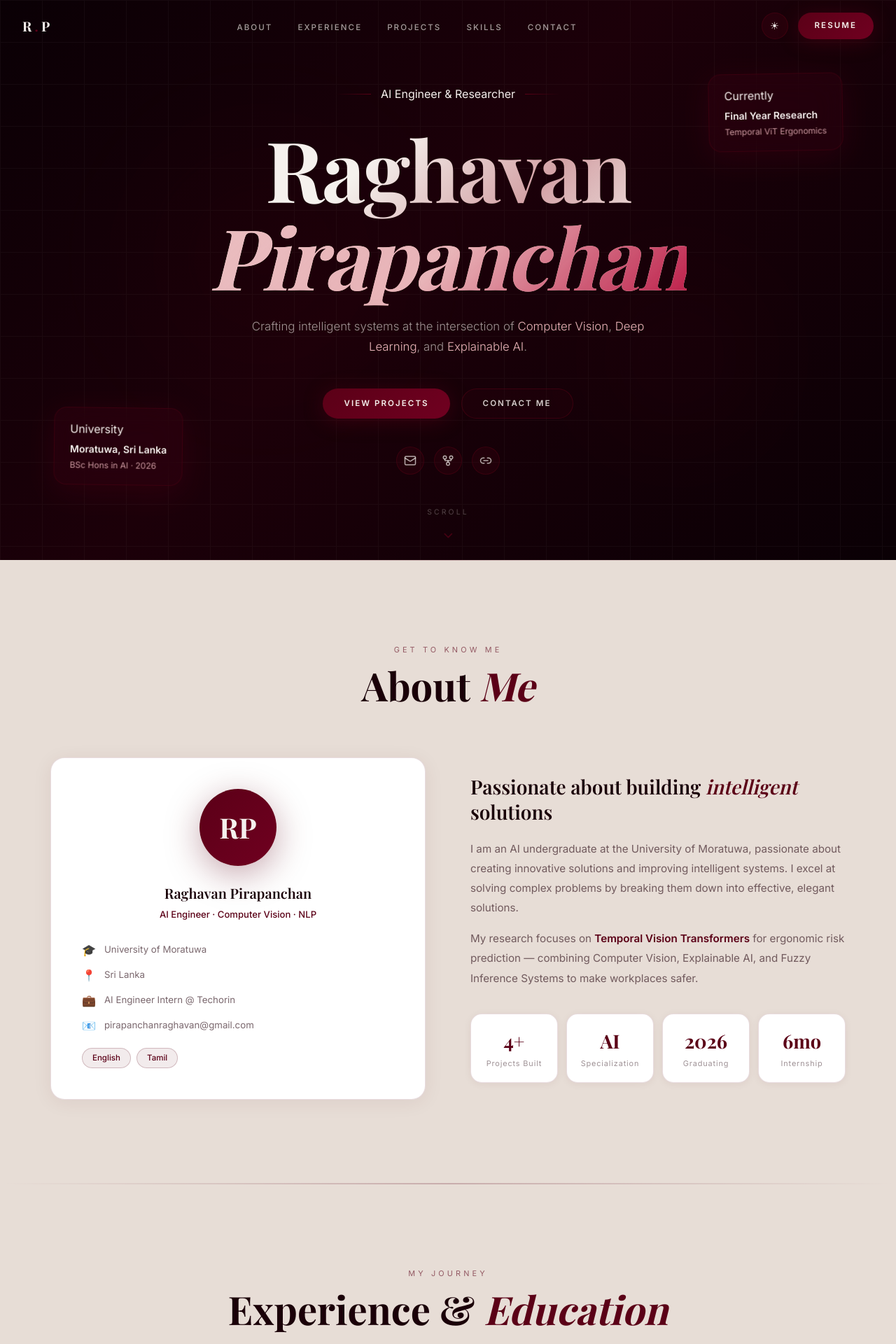
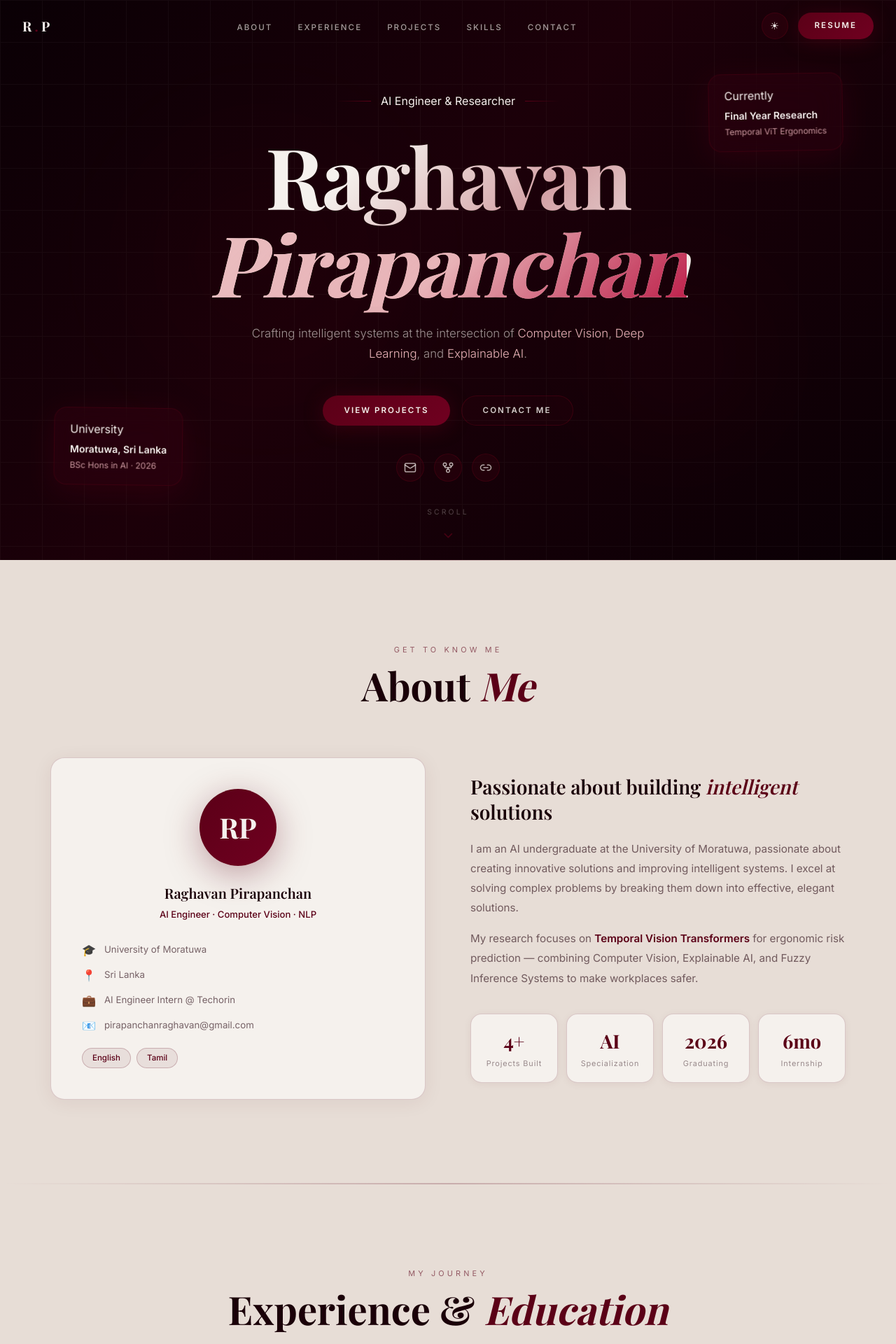
Before and after one commit to RPirapanchan/portfolio, a React (Vite) app: page / in a window 1280 px wide. Shown: the top 1920 px of the page at 70% size. Built offline with nearby package versions, Linux system fonts and the light colour scheme; a web font is replaced by a local one.

Commit message:
Cards: Soft Cream #F5F1ED + Hero bottom visibility fix

```diff
--- a/src/components/Hero.jsx
+++ b/src/components/Hero.jsx
@@ -15,7 +15,7 @@ export default function Hero() {
   const opacity = useTransform(scrollYProgress, [0, 0.6], [1, 0]);
 
   return (
-    <section id="home" ref={ref} style={{ position: 'relative', minHeight: '100vh', display: 'flex', alignItems: 'center', justifyContent: 'center', overflow: 'hidden', background: 'linear-gradient(135deg, #0a0005 0%, #1c0009 45%, #0a0005 100%)' }}>
+    <section id="home" ref={ref} style={{ position: 'relative', minHeight: '100vh', display: 'flex', alignItems: 'center', justifyContent: 'center', background: 'linear-gradient(135deg, #0a0005 0%, #1c0009 45%, #0a0005 100%)' }}>
 
       {/* Orbs */}
       <motion.div animate={{ scale: [1, 1.2, 1], opacity: [0.18, 0.30, 0.18] }} transition={{ duration: 8, repeat: Infinity, ease: 'easeInOut' }}
@@ -44,7 +44,7 @@ export default function Hero() {
       </motion.div>
 
       {/* Main content */}
-      <motion.div style={{ y, opacity, position: 'relative', zIndex: 10, textAlign: 'center', padding: '0 24px', maxWidth: 860, margin: '0 auto' }}>
+      <motion.div style={{ y, opacity, position: 'relative', zIndex: 10, textAlign: 'center', padding: '120px 24px 100px', maxWidth: 860, margin: '0 auto', width: '100%' }}>
 
         {/* Eyebrow */}
         <motion.div initial={{ opacity: 0, y: 20 }} animate={{ opacity: 1, y: 0 }} transition={{ duration: 0.8, delay: 0.2 }}
--- a/src/index.css
+++ b/src/index.css
@@ -115,7 +115,7 @@ body {
 
 /* ── Light cards (cream/beige sections) ──────── */
 .card-light {
-  background: #FFFFFF; border: 1px solid rgba(91,0,23,0.14);
+  background: #F5F1ED; border: 1px solid rgba(91,0,23,0.18);
   border-radius: 20px; box-shadow: 0 4px 28px rgba(91,0,23,0.07);
 }
 .card-beige {
@@ -133,7 +133,7 @@ body {
 /* ── Stat card (light) ───────────────────────── */
 .stat-card-light {
   text-align: center; padding: 18px 12px;
-  background: #FFFFFF; border: 1px solid rgba(91,0,23,0.14);
+  background: #F5F1ED; border: 1px solid rgba(91,0,23,0.18);
   border-radius: 16px; box-shadow: 0 2px 12px rgba(91,0,23,0.06);
 }
 .stat-value-light { font-family: 'Playfair Display', serif; font-size: 1.7rem; font-weight: 700; color: #5B0017; }
@@ -160,23 +160,23 @@ body {
   box-shadow: 0 2px 12px rgba(91,0,23,0.06);
 }
 .project-thumb:hover, .project-thumb.active {
-  background: #fff; border-color: rgba(91,0,23,0.35);
+  background: #ede6e0; border-color: rgba(91,0,23,0.40);
   transform: translateY(-4px); box-shadow: 0 12px 36px rgba(91,0,23,0.15);
 }
 
 /* ── Contact rows (beige section) ───────────── */
 .contact-row {
   display: flex; align-items: center; gap: 18px; padding: 18px 22px;
-  border-radius: 18px; background: #FFFFFF; border: 1px solid rgba(91,0,23,0.14);
+  border-radius: 18px; background: #F5F1ED; border: 1px solid rgba(91,0,23,0.18);
   text-decoration: none; transition: all 0.25s; box-shadow: 0 2px 10px rgba(91,0,23,0.05);
 }
-.contact-row:hover { background: #fff; border-color: rgba(91,0,23,0.38); transform: translateX(6px); box-shadow: 0 8px 28px rgba(91,0,23,0.14); }
+.contact-row:hover { background: #ede6e0; border-color: rgba(91,0,23,0.40); transform: translateX(6px); box-shadow: 0 8px 28px rgba(91,0,23,0.14); }
 .contact-icon-wrap { width: 46px; height: 46px; border-radius: 50%; display: flex; align-items: center; justify-content: center; background: rgba(91,0,23,0.10); color: #5B0017; flex-shrink: 0; }
 
 /* ── Form inputs (beige bg) ─────────────────── */
 .form-input {
   width: 100%; padding: 12px 16px;
-  background: #FFFFFF; border: 1.5px solid rgba(91,0,23,0.22);
+  background: #F5F1ED; border: 1.5px solid rgba(91,0,23,0.22);
   border-radius: 12px; color: #1a0008;
   font-size: 0.875rem; font-family: 'Inter', sans-serif; outline: none;
   transition: border-color 0.25s, box-shadow 0.25s;
```
